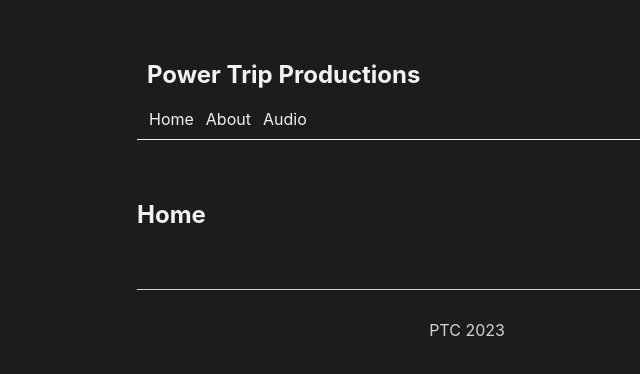
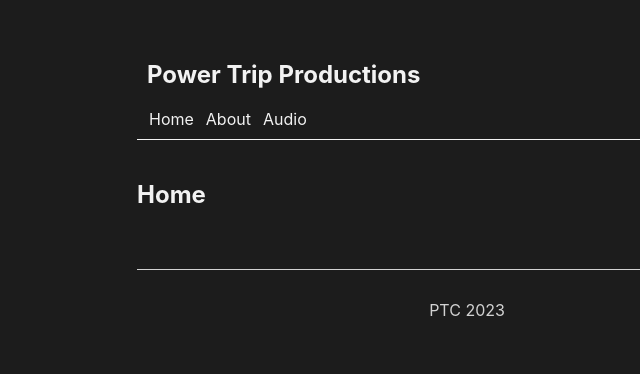
Before and after one commit to scrhz/power-trip-web, a Next.js app: page / in a window 1280 px wide. Shown: the top 374 px of the page, without its empty margins (173-813 px from the left). Built offline with nearby package versions, Linux system fonts and the light colour scheme; a web font is replaced by a local one.

Commit message:
Update readme

```diff
--- a/styles/globals.css
+++ b/styles/globals.css
@@ -19,8 +19,12 @@ a {
   margin: 10px;
 }
 
+.content h2 {
+  margin: 0px auto 40px;
+}
+
 nav {
-  margin: 0px auto 60px;
+  margin: 0px auto 40px;
   padding: 10px 0;
   display: flex-start;
   justify-content: flex-start;
@@ -40,10 +44,6 @@ nav h1 {
   align-items: flex;
 }
 
-h2 {
-  margin: 0px;
-}
-
 footer {
   display: block;
   text-align: center;
```
Also changed, not shown: 1 other file (tests, documents, lock files or other folders).
